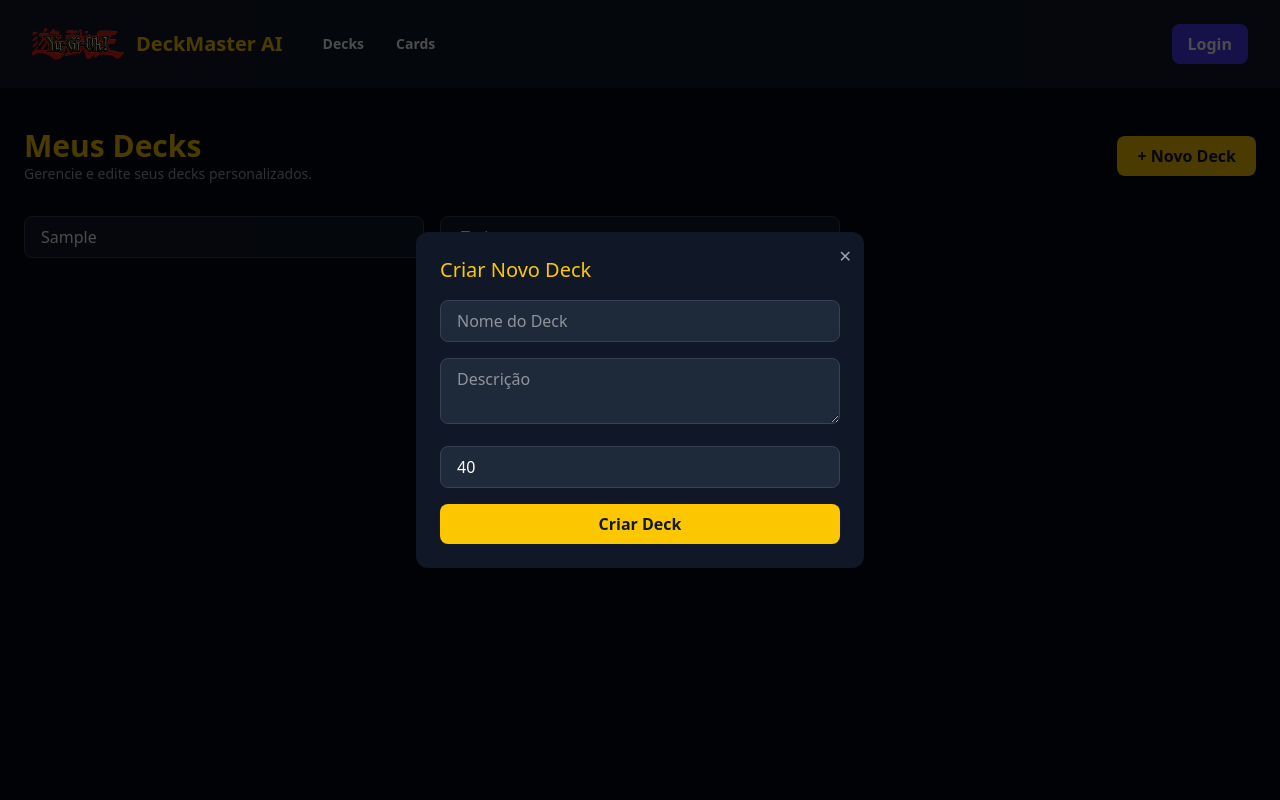
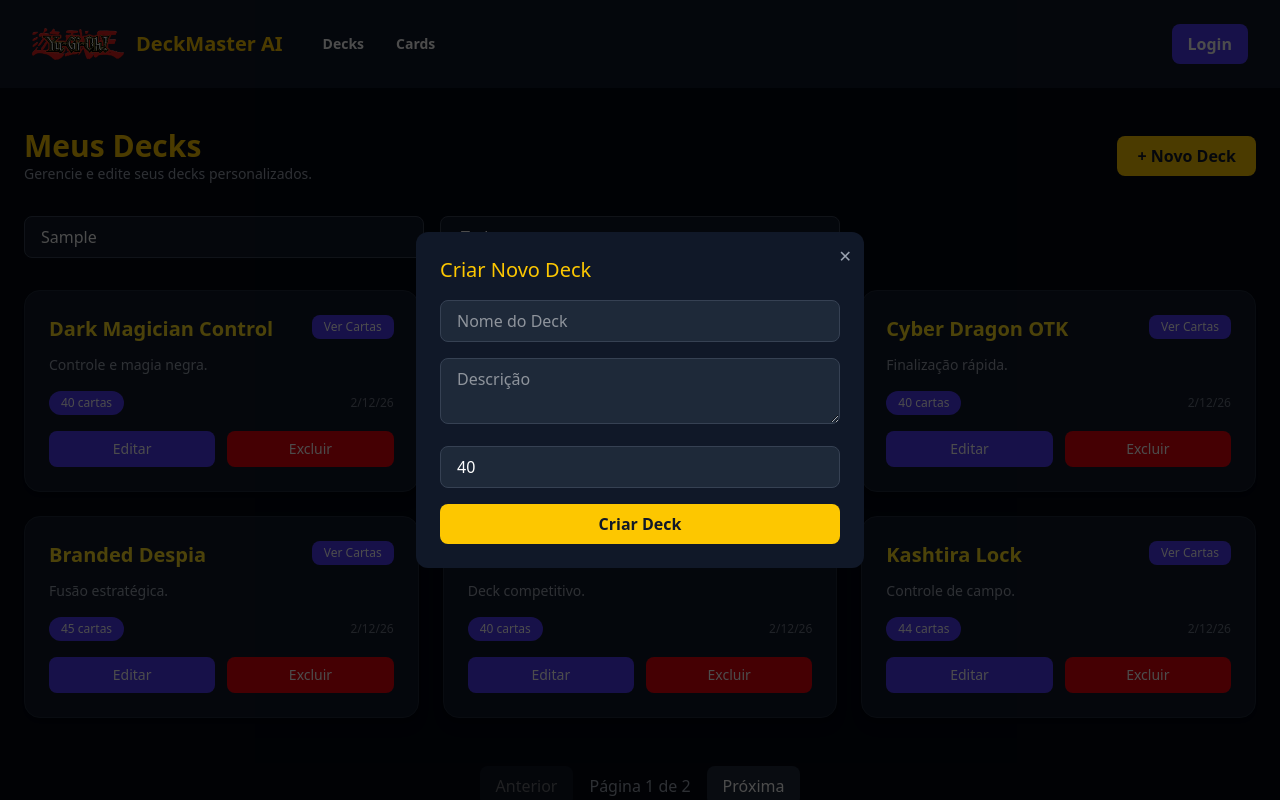
Before and after one commit to RodrigoPLopesIA/mydeck-frontend, an Angular app: page /my-decks in a window 1280 px wide. Both pictures are taken after typing "Sample" into the empty fields and a click on the button "+ Novo Deck". Shown: the top 800 px of the page. Built offline with nearby package versions, Linux system fonts and the light colour scheme.

Commit message:
feat: enhance deck management with create, edit, and delete functionalities

```diff
--- a/src/app/pages/mydecks/mydecks.html
+++ b/src/app/pages/mydecks/mydecks.html
@@ -38,12 +38,21 @@
 
     @for (deck of paginatedDecks; track deck) {
 
-    <a [routerLink]="['/deck-details', deck.id]"
-      class="bg-gray-900 border border-gray-800 rounded-2xl p-6 shadow-lg hover:shadow-yellow-400/10 transition">
+    <div class="bg-gray-900 border border-gray-800 rounded-2xl p-6 shadow-lg hover:shadow-yellow-400/10 transition">
 
-      <h3 class="text-xl font-semibold text-yellow-300 mb-2">
-        {{ deck.name }}
-      </h3>
+      <!-- Topo -->
+      <div class="flex justify-between items-start mb-3">
+
+        <h3 class="text-xl font-semibold text-yellow-300">
+          {{ deck.name }}
+        </h3>
+
+        <button (click)="goToDeckDetails(deck)"
+          class="bg-indigo-600 px-3 py-1 rounded-lg text-xs hover:bg-indigo-500 transition">
+          Ver Cartas
+        </button>
+
+      </div>
 
       <p class="text-gray-400 text-sm mb-4">
         {{ deck.description }}
@@ -60,16 +69,18 @@
       </div>
 
       <div class="flex gap-3">
-        <button class="flex-1 bg-indigo-600 py-2 rounded-lg hover:bg-indigo-500 transition text-sm">
+        <button (click)="openEditModal(deck)"
+          class="flex-1 bg-indigo-600 py-2 rounded-lg hover:bg-indigo-500 transition text-sm">
           Editar
         </button>
 
-        <button class="flex-1 bg-red-600 py-2 rounded-lg hover:bg-red-500 transition text-sm">
+        <button (click)="openDeleteModal(deck)"
+          class="flex-1 bg-red-600 py-2 rounded-lg hover:bg-red-500 transition text-sm">
           Excluir
         </button>
       </div>
 
-    </a>
+    </div>
 
     }
 
@@ -101,34 +112,59 @@
   </div>
   }
 
-  <!-- Modal Criar Deck -->
-  <div *ngIf="isCreating" class="fixed inset-0 bg-black/70 flex items-center justify-center z-50">
+  <div *ngIf="isCreating || isEditing" class="fixed inset-0 bg-black/70 flex items-center justify-center z-50">
 
     <div class="bg-gray-900 p-6 rounded-xl w-full max-w-md relative">
 
-      <button (click)="closeCreateModal()" class="absolute top-3 right-3 text-gray-400 hover:text-white">
+      <button (click)="isCreating=false; isEditing=false" class="absolute top-3 right-3 text-gray-400 hover:text-white">
         ✕
       </button>
 
-      <h2 class="text-xl text-yellow-400 mb-4">
-        Criar Novo Deck
+      <h2 class="text-xl mb-4" [ngClass]="isCreating ? 'text-yellow-400' : 'text-indigo-400'">
+        {{ isCreating ? 'Criar Novo Deck' : 'Editar Deck' }}
       </h2>
 
       <div class="space-y-4">
 
-        <input type="text" placeholder="Nome do Deck" [(ngModel)]="newDeck.name"
-          class="w-full bg-gray-800 border border-gray-700 rounded-lg px-4 py-2" />
+        <input type="text" [(ngModel)]="formDeck.name"
+          class="w-full bg-gray-800 border border-gray-700 rounded-lg px-4 py-2" placeholder="Nome do Deck" />
 
-        <textarea placeholder="Descrição" [(ngModel)]="newDeck.description"
-          class="w-full bg-gray-800 border border-gray-700 rounded-lg px-4 py-2">
+        <textarea [(ngModel)]="formDeck.description"
+          class="w-full bg-gray-800 border border-gray-700 rounded-lg px-4 py-2" placeholder="Descrição">
       </textarea>
 
-        <input type="number" placeholder="Quantidade de cartas" [(ngModel)]="newDeck.cards"
-          class="w-full bg-gray-800 border border-gray-700 rounded-lg px-4 py-2" />
+        <input type="number" [(ngModel)]="formDeck.cards"
+          class="w-full bg-gray-800 border border-gray-700 rounded-lg px-4 py-2" placeholder="Quantidade de cartas" />
 
-        <button (click)="createDeck()"
-          class="w-full bg-yellow-400 text-gray-900 py-2 rounded-lg font-semibold hover:bg-yellow-300 transition">
-          Criar Deck
+        <button (click)="isCreating ? createDeck() : updateDeck()"
+          class="w-full py-2 rounded-lg font-semibold transition" [ngClass]="isCreating
+          ? 'bg-yellow-400 text-gray-900 hover:bg-yellow-300'
+          : 'bg-indigo-600 hover:bg-indigo-500'">
+
+          {{ isCreating ? 'Criar Deck' : 'Salvar Alterações' }}
+        </button>
+
+      </div>
+
+    </div>
+  </div>
+  <div *ngIf="isDeleteConfirmOpen" class="fixed inset-0 bg-black/70 flex items-center justify-center z-50">
+
+    <div class="bg-gray-900 p-6 rounded-xl w-full max-w-md text-center">
+
+      <h2 class="text-xl text-red-500 mb-4">
+        Deseja realmente excluir este deck?
+      </h2>
+
+      <div class="flex gap-4 mt-6">
+
+        <button (click)="confirmDelete()" class="flex-1 bg-red-600 hover:bg-red-500 py-2 rounded-lg font-semibold">
+          Sim, excluir
+        </button>
+
+        <button (click)="isDeleteConfirmOpen = false"
+          class="flex-1 bg-gray-700 hover:bg-gray-600 py-2 rounded-lg font-semibold">
+          Cancelar
         </button>
 
       </div>
--- a/src/app/pages/mydecks/mydecks.ts
+++ b/src/app/pages/mydecks/mydecks.ts
@@ -1,19 +1,16 @@
-import { CommonModule, DatePipe } from '@angular/common';
+import { CommonModule } from '@angular/common';
 import { Component } from '@angular/core';
 import { FormsModule } from '@angular/forms';
-import { RouterLink } from "@angular/router";
+import { Router } from '@angular/router';
 
 @Component({
-  selector: 'app-mydecks',
-  imports: [DatePipe, CommonModule, FormsModule, RouterLink],
-  templateUrl: './mydecks.html'
+  selector: 'app-decks',
+  templateUrl: './mydecks.html',
+  imports: [CommonModule, FormsModule]
 })
 export class Mydecks {
-  searchTerm = '';
-  selectedSize = 'all';
 
-  currentPage = 1;
-  itemsPerPage = 6;
+  constructor(private router: Router) { }
 
   decks = [
     { id: 1, name: 'Dark Magician Control', description: 'Controle e magia negra.', cards: 40, updatedAt: new Date() },
@@ -27,80 +24,131 @@ export class Mydecks {
     { id: 9, name: 'Sky Striker', description: 'Controle tático.', cards: 40, updatedAt: new Date() },
     { id: 10, name: 'Salamangreat', description: 'Recursos infinitos.', cards: 40, updatedAt: new Date() },
   ];
+  filteredDecks: any[] = [];
 
-  newDeck: any = {
-    name: '',
-    description: '',
-    cards: 40
-  };
   isCreating = false;
+  isEditing = false;
+  isDeleteConfirmOpen = false;
 
-  get filteredDecks() {
-    return this.decks
-      .filter(deck =>
-        deck.name.toLowerCase().includes(this.searchTerm.toLowerCase())
-      )
-      .filter(deck => {
-        if (this.selectedSize === 'all') return true;
-        if (this.selectedSize === '40') return deck.cards === 40;
-        if (this.selectedSize === '41+') return deck.cards > 40;
-        return true;
-      });
+  formDeck: any = this.getEmptyDeck();
+  deckToDelete: any = null;
+
+  searchTerm = '';
+  selectedSize = 'all';
+
+  currentPage = 1;
+  pageSize = 6;
+
+  getEmptyDeck() {
+    return {
+      id: Date.now(),
+      name: '',
+      description: '',
+      cards: 40,
+      updatedAt: new Date()
+    };
+  }
+
+  ngOnInit() {
+    this.filteredDecks = this.decks;
+  }
+
+  // ======================
+  // CREATE
+  // ======================
+
+  openCreateModal() {
+    this.formDeck = this.getEmptyDeck();
+    this.isCreating = true;
+  }
+
+  createDeck() {
+    this.decks.push({ ...this.formDeck });
+    this.filterDecks();
+    this.isCreating = false;
+  }
+
+  // ======================
+  // EDIT
+  // ======================
+
+  openEditModal(deck: any) {
+    this.formDeck = { ...deck };
+    this.isEditing = true;
+  }
+
+  updateDeck() {
+    const index = this.decks.findIndex(d => d.id === this.formDeck.id);
+
+    if (index !== -1) {
+      this.decks[index] = {
+        ...this.formDeck,
+        updatedAt: new Date()
+      };
+    }
+
+    this.filterDecks();
+    this.isEditing = false;
+  }
+
+  // ======================
+  // DELETE
+  // ======================
+
+  openDeleteModal(deck: any) {
+    this.deckToDelete = deck;
+    this.isDeleteConfirmOpen = true;
+  }
+
+  confirmDelete() {
+    this.decks = this.decks.filter(d => d.id !== this.deckToDelete.id);
+    this.filterDecks();
+    this.isDeleteConfirmOpen = false;
+  }
+
+  // ======================
+  // NAVIGATE TO CARDS
+  // ======================
+
+  goToDeckDetails(deck: any) {
+    this.router.navigate(['/deck-details', deck.id]);
+  }
+
+  // ======================
+  // FILTER
+  // ======================
+
+  filterDecks() {
+    this.filteredDecks = this.decks.filter(deck => {
+
+      const matchesName =
+        deck.name.toLowerCase().includes(this.searchTerm.toLowerCase());
+
+      const matchesSize =
+        this.selectedSize === 'all' ||
+        (this.selectedSize === '40' && deck.cards === 40) ||
+        (this.selectedSize === '41+' && deck.cards > 40);
+
+      return matchesName && matchesSize;
+    });
+
+    this.currentPage = 1;
   }
 
   get totalPages() {
-    return Math.ceil(this.filteredDecks.length / this.itemsPerPage);
+    return Math.ceil(this.filteredDecks.length / this.pageSize);
   }
 
   get paginatedDecks() {
-    const start = (this.currentPage - 1) * this.itemsPerPage;
-    return this.filteredDecks.slice(start, start + this.itemsPerPage);
+    const start = (this.currentPage - 1) * this.pageSize;
+    return this.filteredDecks.slice(start, start + this.pageSize);
+  }
+
+  nextPage() {
+    if (this.currentPage < this.totalPages) this.currentPage++;
   }
 
   previousPage() {
-    if (this.currentPage > 1) {
-      this.currentPage--;
-    }
+    if (this.currentPage > 1) this.currentPage--;
   }
-
-  nextPage() {
-    if (this.currentPage < this.totalPages) {
-      this.currentPage++;
-    }
-  }
-
-  openCreateModal() {
-    this.isCreating = true;
-  }
-
-  closeCreateModal() {
-    this.isCreating = false;
-    this.resetNewDeck();
-  }
-
-  createDeck() {
-    const newId = this.decks.length
-      ? Math.max(...this.decks.map(d => d.id)) + 1
-      : 1;
-
-    this.decks.push({
-      id: newId,
-      name: this.newDeck.name,
-      description: this.newDeck.description,
-      cards: this.newDeck.cards,
-      updatedAt: new Date()
-    });
-
-    this.currentPage = 1;
-    this.closeCreateModal();
-  }
-
-  resetNewDeck() {
-    this.newDeck = {
-      name: '',
-      description: '',
-      cards: 40
-    };
-  }
-
 }
```
